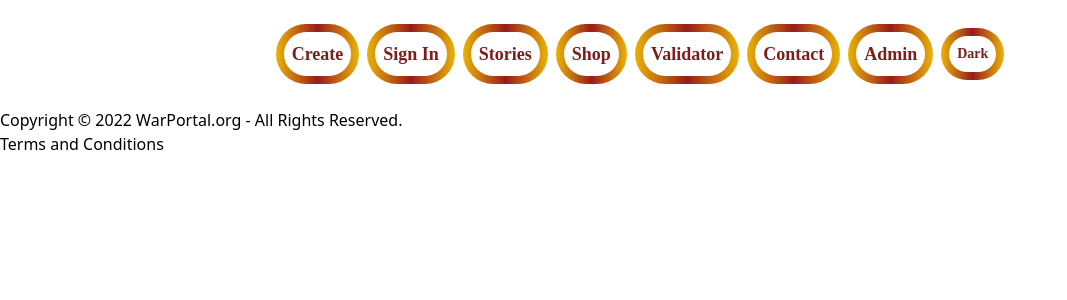
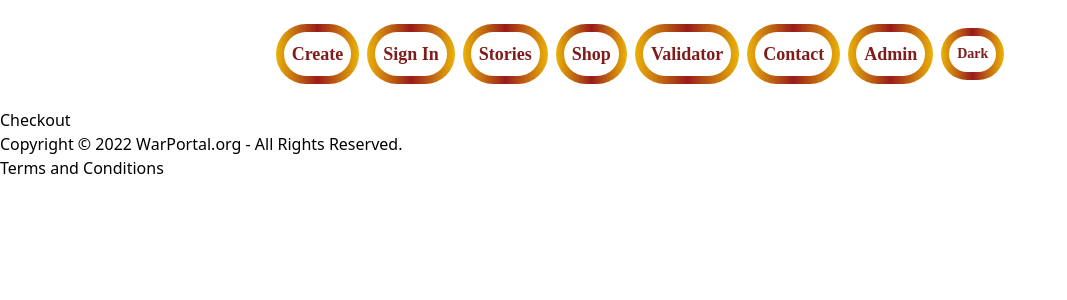
Before and after one commit to GithubWarPortal/GithubWarPortal, a React (Vite) app in the folder WarPortal/client/: page /CreatorStripe in a window 1280 px wide. Shown: the top 300 px of the page, without its empty margins (0-1067 px from the left). Built offline with nearby package versions, Linux system fonts and the light colour scheme; a web font is replaced by a local one.

Commit message:
changed front end and routing for stripe integration

```diff
--- a/WarPortal/client/src/App.jsx
+++ b/WarPortal/client/src/App.jsx
@@ -14,7 +14,7 @@ import CreatorSignIn from "./components/SignIn/Creator.jsx";
 import { BrowserRouter, Routes, Route } from "react-router-dom";
 import Footer from "./components/Footer.jsx";
 import CardValidator from "./components/CardValidator";
-import Stripe from "./components/Create/stripe.jsx"
+import CreatorStripe from "./components/Stripe/creator.jsx"
 
 function App() {
   return (
@@ -35,7 +35,7 @@ function App() {
           <Route path="/Creator" element={<Creator />} />
           <Route path="/StoreOwnerSignIn" element={<StoreOwnerSignIn />} />
           <Route path="/CreatorSignIn" element={<CreatorSignIn />} />
-          <Route path="/Stripe" element={<Stripe />} />
+          <Route path="/CreatorStripe" element={<CreatorStripe />} />
 
         </Routes>
       </BrowserRouter>
--- a/WarPortal/client/src/components/Create/stripe.jsx
+++ /dev/null
@@ -1,6 +0,0 @@
-
-import { useState, useEffect } from 'react';
-export default function Stripe() {
-
-
-}
--- /dev/null
+++ b/WarPortal/client/src/components/Stripe/creator.jsx
@@ -0,0 +1,12 @@
+import { useState, useEffect } from "react";
+export default function CreatorStripe() {
+  return (
+    <>
+      {" "}
+      <form action="/create-creator-checkout-session" method="POST">
+        <input type="hidden" name="priceId" value="price_G0FvDp6vZvdwRZ" />
+        <button type="submit">Checkout</button>
+      </form>
+    </>
+  );
+}
```
Also changed, not shown: WarPortal/client/src/components/Stripe/store.jsx (added), WarPortal/client/src/components/Stripe/stripe.jsx (added).
